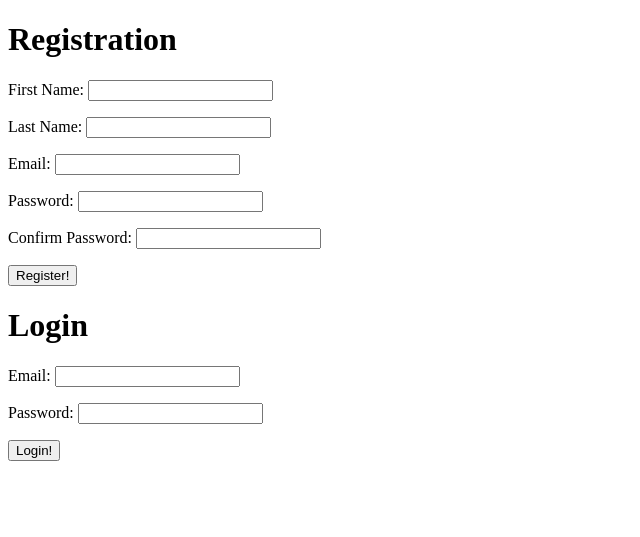
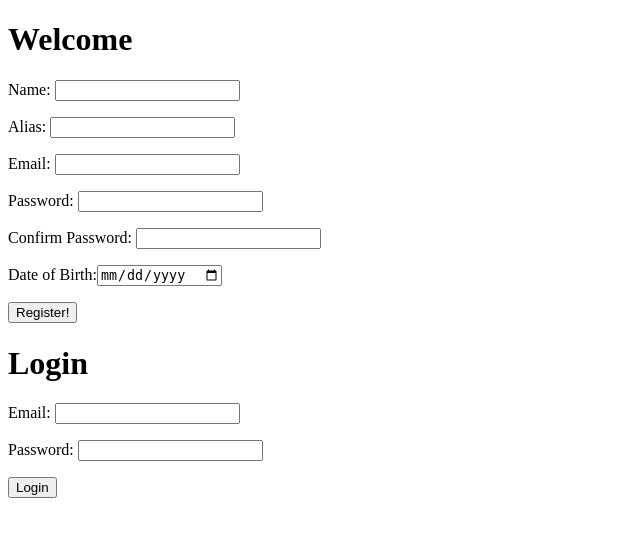
Before and after one commit to Catalina-AR/prueba-coding-dojo, a Django app: page / in a window 1280 px wide. Shown: the top 537 px of the page, without its empty margins (0-640 px from the left). Run offline with Django 3.2, Linux system fonts and the light colour scheme.

Commit message:
archivos modificados

```diff
--- a/login_app/templates/index.html
+++ b/login_app/templates/index.html
@@ -11,15 +11,16 @@
         <p>{{message}}</p>
         {% endfor %}
     {% endif %}
-    <h1>Registration</h1>
+    <h1>Welcome</h1>
     <form action="/register" method="post">
         {% csrf_token %}
 
-        <p>First Name: <input type="text" name="fname" id=""></p>
-        <p>Last Name: <input type="text" name="lname" id=""></p>
+        <p>Name: <input type="text" name="fname" id=""></p>
+        <p>Alias: <input type="text" name="lname" id=""></p>
         <p>Email: <input type="text" name="email" id=""></p>
         <p>Password: <input type="text" name="pw" id=""></p>
         <p>Confirm Password: <input type="text" name="cfw" id=""></p>
+        <p>Date of Birth:<input type="date" name="birthday" value="none"></p>
         <p><input type="submit" value="Register!"></p>
     </form>
     <h1>Login</h1>
@@ -27,7 +28,7 @@
         {% csrf_token %}
         <p>Email: <input type="text" name="email" id=""></p>
         <p>Password: <input type="text" name="pw" id=""></p>
-        <p><input type="submit" value="Login!"></p>
+        <p><input type="submit" value="Login"></p>
     </form>
 
 </body>
--- a/login_app/templates/success.html
+++ b/login_app/templates/success.html
@@ -3,7 +3,7 @@
 <head>
     <meta charset="UTF-8">
     <meta name="viewport" content="width=device-width, initial-scale=1.0">
-    <title>Document</title>
+    <title>Friends</title>
 </head>
 <body>
 
```
Also changed, not shown: login_app/models.py (+3 -4 lines).
